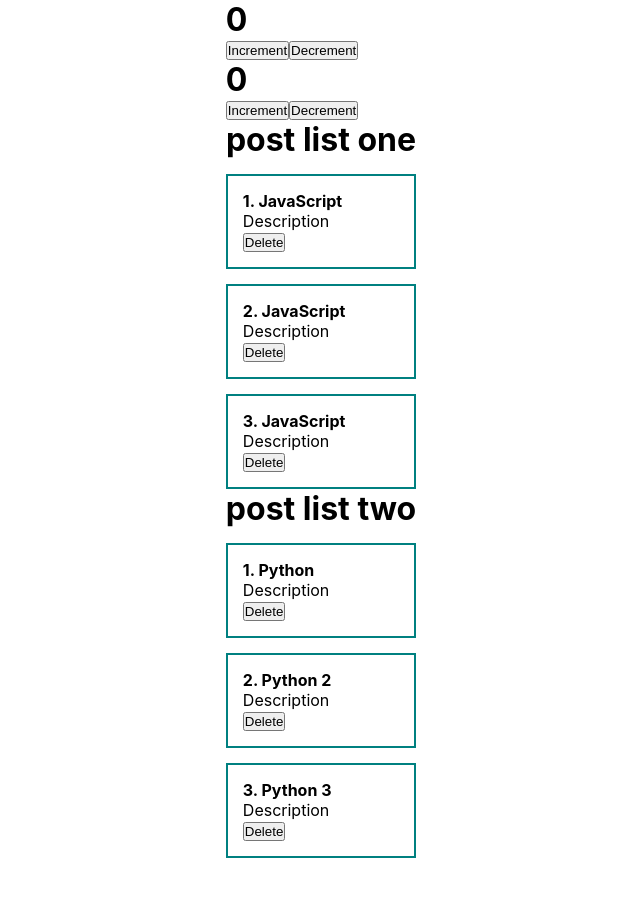
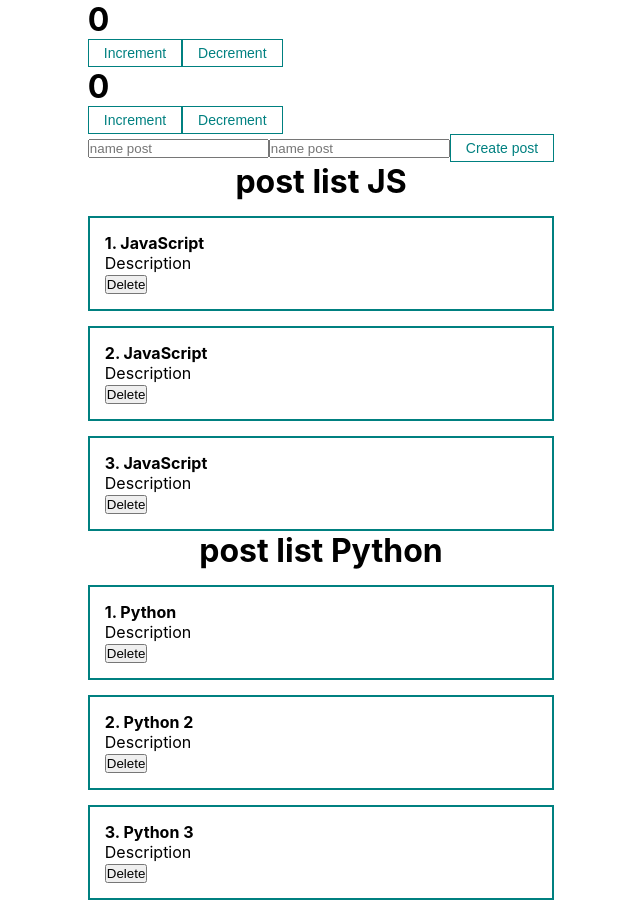
Before and after one commit to ghblacktrade/react__theory, a React (Create React App) app: page / in a window 1280 px wide. Shown: the whole page, without its empty margins (319-959 px from the left). Before the commit the page ends 858 px from the top, so only its background shows below. Built offline with nearby package versions, Linux system fonts and the light colour scheme.

Commit message:
CSSmodulesProps

```diff
--- a/src/App.js
+++ b/src/App.js
@@ -4,6 +4,7 @@ import Counter from "./components/Counter";
 import ClassCounter from "./components/ClassCounter";
 import './Styles/App.css'
 import PostList from "./components/PostList";
+import MyButton from "./UI/button/MyButton";
 
 function App() {
     const [posts, setPosts] = useState([
@@ -22,8 +23,11 @@ function App() {
         <div>
             <Counter/>
             <ClassCounter/>
-            <PostList posts={posts} title='post list one'/>
-            <PostList posts={posts2} title='post list two'/>
+            <input type='text' placeholder='name post' />
+            <input type='text' placeholder='name post' />
+            <MyButton>Create post</MyButton>
+            <PostList posts={posts} title='post list JS'/>
+            <PostList posts={posts2} title='post list Python'/>
 
         </div>
     );
--- /dev/null
+++ b/src/UI/button/MyButton.jsx
@@ -0,0 +1,12 @@
+import React from "react";
+import classes from './MyButton.module.css'
+const MyButton = ({children, ...props}) => {
+    return (
+        <button {...props} className={classes.myBtn}>
+            {children}
+        </button>
+    )
+}
+
+
+export default MyButton
--- /dev/null
+++ b/src/UI/button/MyButton.module.css
@@ -0,0 +1,8 @@
+.myBtn {
+    padding: 5px 15px;
+    color: teal;
+    font-size: 14px;
+    background: transparent;
+    border: 1px solid teal;
+    cursor: pointer;
+}
--- a/src/components/ClassCounter.jsx
+++ b/src/components/ClassCounter.jsx
@@ -1,4 +1,5 @@
 import React from "react";
+import MyButton from "../UI/button/MyButton";
 
 
 class ClassCounter extends React.Component {
@@ -25,8 +26,8 @@ class ClassCounter extends React.Component {
         return (
             <div>
                 <h1>{this.state.count}</h1>
-                <button onClick={this.increment}>Increment</button>
-                <button onClick={this.decrement}>Decrement</button>
+                <MyButton onClick={this.increment}>Increment</MyButton>
+                <MyButton onClick={this.decrement}>Decrement</MyButton>
             </div>
         )
     }
--- a/src/components/Counter.jsx
+++ b/src/components/Counter.jsx
@@ -1,4 +1,5 @@
 import React, {useState} from 'react'
+import MyButton from "../UI/button/MyButton";
 
 
 const Counter = function () {
@@ -17,8 +18,8 @@ setCount(count +1)
             <h1>
                 {count}
             </h1>
-            <button onClick={increment}>Increment</button>
-            <button onClick={decrement}>Decrement</button>
+            <MyButton onClick={increment}>Increment</MyButton>
+            <MyButton onClick={decrement}>Decrement</MyButton>
         </div>
     )
 }
```
Also changed, not shown: src/UI/imput/MyInput.jsx (added).
